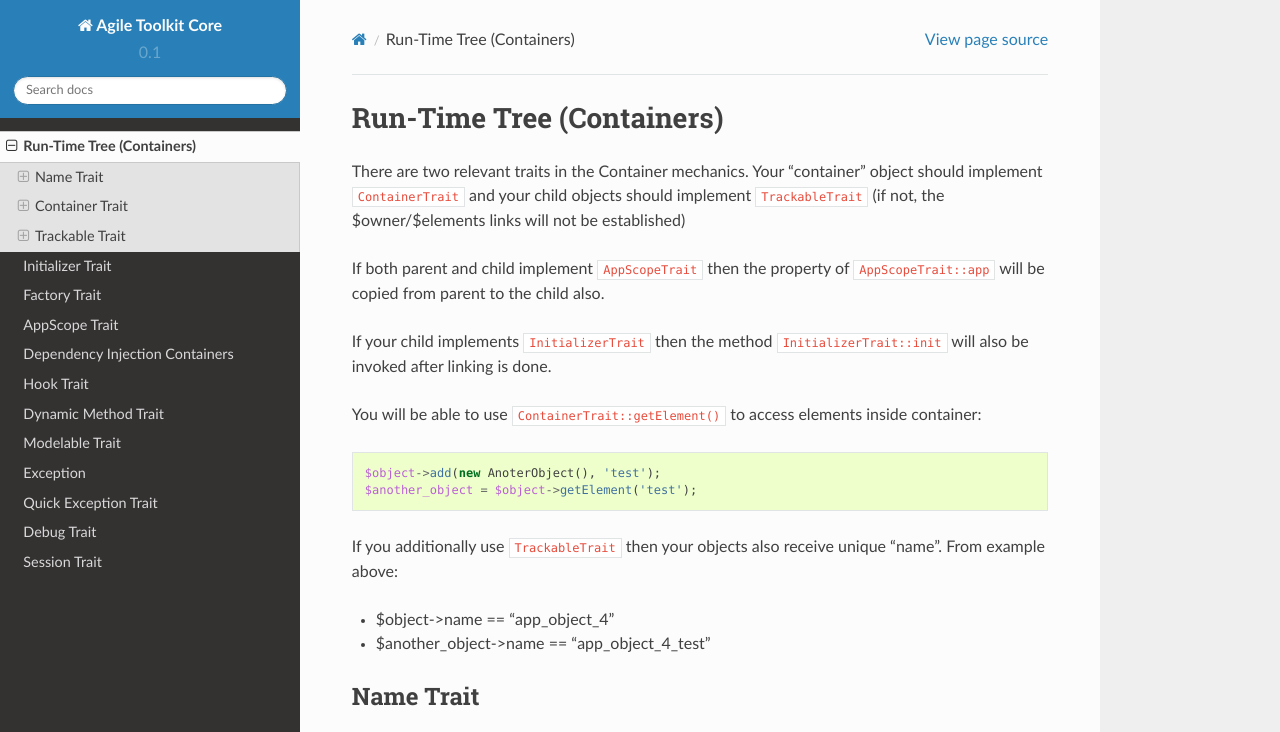
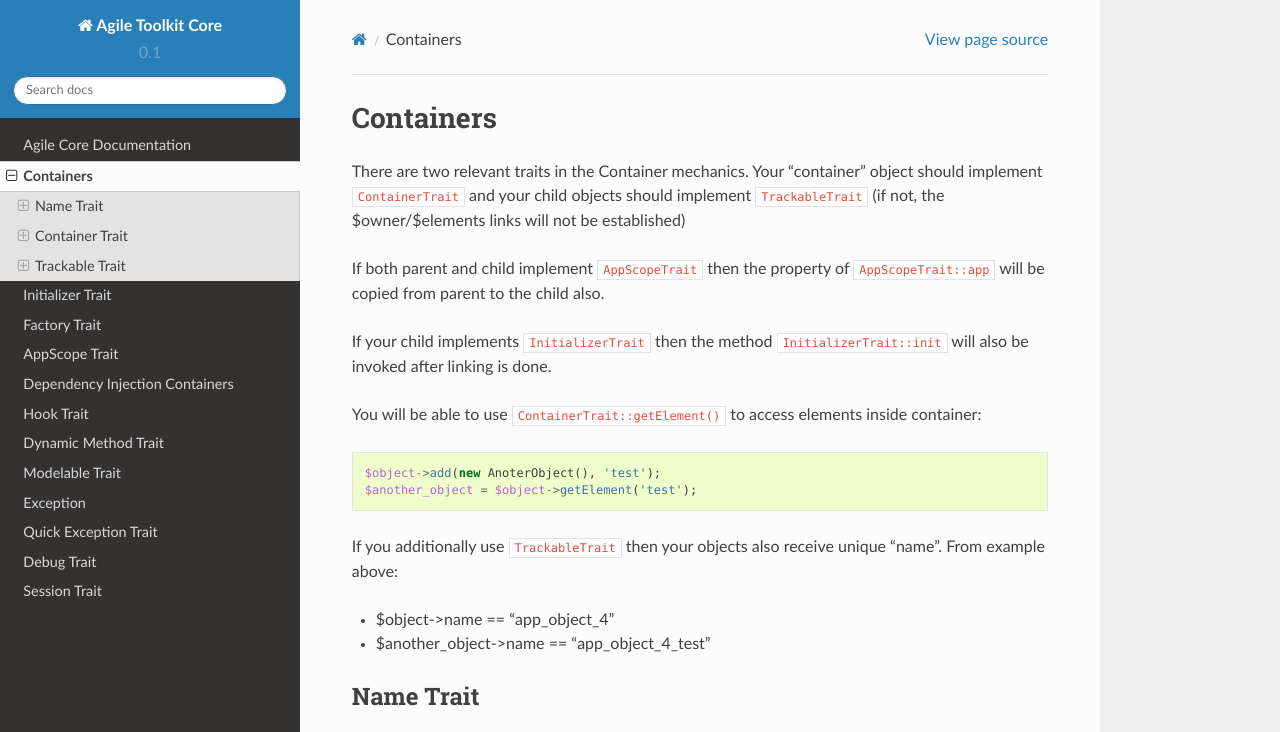
Before and after one commit to atk4/core, a Sphinx documentation site: the page built from docs/container.rst, in a window 1280 px wide and 900 px high, cut to the strip 0-732 px from the top of the window. Built offline with Sphinx 7.4.7 and the Read the Docs theme 2.0.0, drawn with Linux system fonts in a browser that asks for light colours; cross-references to code outside the pages are shown as plain code.

Commit message:
cleanup documentation

```diff
--- a/docs/container.rst
+++ b/docs/container.rst
@@ -1,6 +1,6 @@
-==========================
-Run-Time Tree (Containers)
-==========================
+==========
+Containers
+==========
 
 There are two relevant traits in the Container mechanics. Your "container"
 object should implement :php:trait:`ContainerTrait` and your child objects
--- a/docs/index.rst
+++ b/docs/index.rst
@@ -6,6 +6,11 @@ Agile Core Documentation
 Agile Core is a collection of PHP Traits for designing object-oriented frameworks.
 The main purpose for this project is to work as a foundation for [Agile UI](https://github.com/atk4/ui) and [Agile Data](https://github.com/atk4/data),
 but you are welcome to use some or all traits elsewhere.
+
+.. toctree::
+   :hidden:
+
+   self
 
 Object Containers
 =================
```
Also changed, not shown: docs/initializer.rst (+14 -14 lines).
